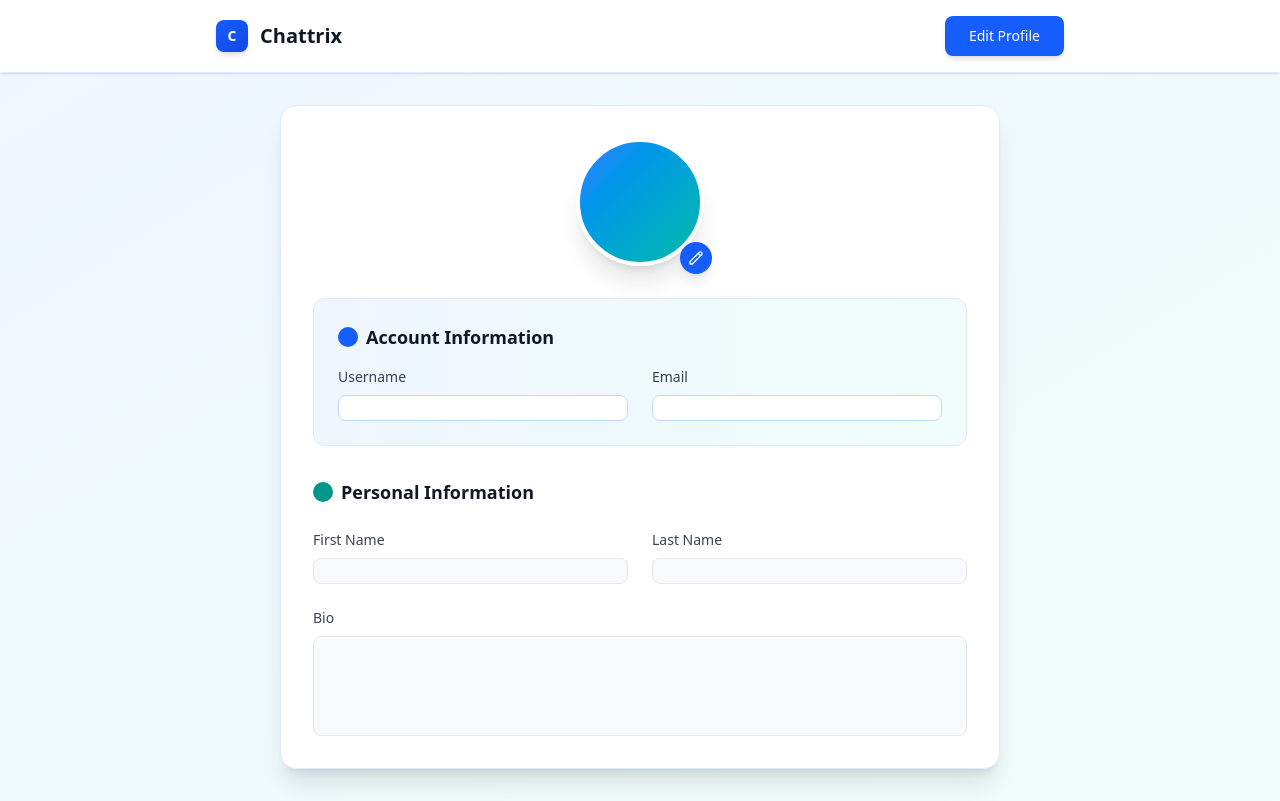
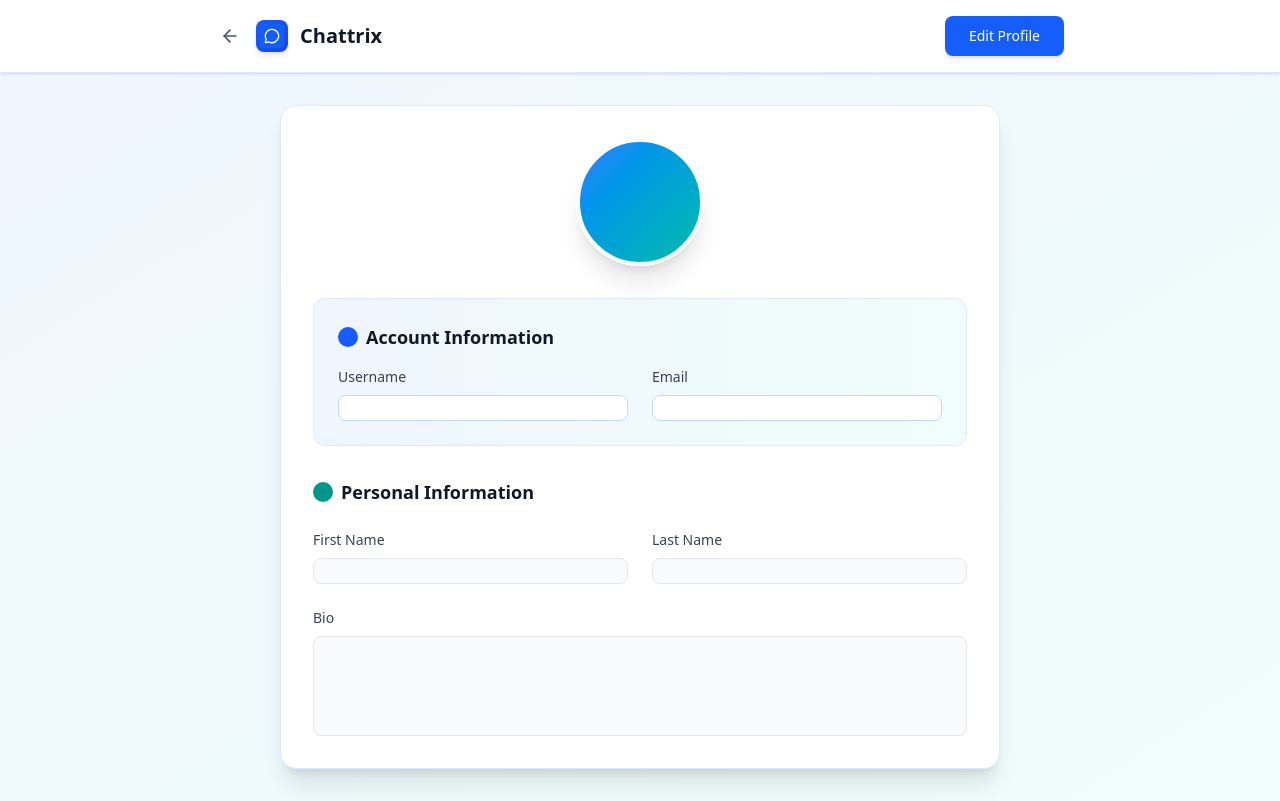
Before and after one commit to syed-ali3/Chattrix, a React (Vite) app in the folder client/: page /profile in a window 1280 px wide. Built offline with nearby package versions, Linux system fonts and the light colour scheme.

Commit message:
[Fix] navigation

```diff
--- a/client/src/components/ChatWindow.jsx
+++ b/client/src/components/ChatWindow.jsx
@@ -112,7 +112,7 @@ const ChatWindow = ({ chat, messages, onSendMessage, currentUser, setMessages })
   return (
     <div className="flex-1 flex flex-col">
       {/* Header */}
-      <div className="bg-white border-b border-gray-200 p-4" onClick={() => { handleClickHeader(otherUser.username) }}>
+      <div className="bg-white border-b cursor-pointer border-gray-200 p-4" onClick={() => { handleClickHeader(otherUser.username) }}>
         <div className="flex items-center space-x-3">
           <div className="w-10 h-10 bg-gradient-to-br from-blue-600 to-teal-600 rounded-full flex items-center justify-center">
             {otherUser.profile_picture ? (
--- a/client/src/pages/ProfilePage.jsx
+++ b/client/src/pages/ProfilePage.jsx
@@ -2,11 +2,14 @@ import { use, useState } from "react";
 import { useAuth } from '../contexts/AuthContext'
 import { useEffect } from "react";
 import toast from "react-hot-toast";
+import { MessageCircle, ArrowLeft } from "lucide-react";
+import { useNavigate } from "react-router-dom";
 
 const Profile = () => {
     const [isEditing, setIsEditing] = useState(false);
     const [formData, setFormData] = useState({ username: '', first_name: '', last_name: '', email: '', bio: '', profile_picture: '' });
     const { user } = useAuth();
+    const navigate = useNavigate();
     console.log("User data from context:", user);
     useEffect(() => {
         if (user) {
@@ -67,8 +70,15 @@ const Profile = () => {
             <div className="bg-white shadow-sm border-b border-blue-100">
                 <div className="max-w-4xl mx-auto px-6 py-4 flex justify-between items-center">
                     <div className="flex items-center space-x-3">
+                        <button onClick={() => navigate(-1)} className="p-1 text-gray-600 hover:text-gray-800 transition-colors">
+                            <ArrowLeft className="w-5 h-5" />
+                        </button>
                         <div className="w-8 h-8 bg-gradient-to-br from-blue-600 to-blue-700 rounded-lg flex items-center justify-center shadow-md">
-                            <span className="text-white font-bold text-sm">C</span>
+                            <span className="text-white font-bold text-sm">
+                                <div className="w-6 h-6 bg-blue-600 rounded flex items-center justify-center">
+                                    <MessageCircle className="w-4 h-4 text-white" />
+                                </div>
+                            </span>
                         </div>
                         <h1 className="text-xl font-semibold text-gray-900">Chattrix</h1>
                     </div>
@@ -122,7 +132,8 @@ const Profile = () => {
                             </div>
 
                             {/* Hover indicator */}
-                            <div className="absolute -bottom-2 -right-2 w-8 h-8 bg-blue-600 rounded-full flex items-center justify-center shadow-lg transition-all duration-300 group-hover:bg-blue-700 group-hover:scale-110">
+                            {isEditing && (
+                                <div className="absolute -bottom-2 -right-2 w-8 h-8 bg-blue-600 rounded-full flex items-center justify-center shadow-lg transition-all duration-300 group-hover:bg-blue-700 group-hover:scale-110">
 
                                 <label htmlFor="profilePicInput">
                                     <svg className="cursor-pointer  w-4 h-4 text-white" fill="none" stroke="currentColor" viewBox="0 0 24 24">
@@ -149,7 +160,7 @@ const Profile = () => {
                                         }}
                                     />
                                 </label>
-                            </div>
+                            </div>)}
                         </div>
                     </div>
 
--- a/client/src/pages/ViewProfile.jsx
+++ b/client/src/pages/ViewProfile.jsx
@@ -1,12 +1,12 @@
 import React from 'react';
-import { MessageCircle, ArrowLeft, View } from 'lucide-react';
+import { MessageCircle, ArrowLeft } from 'lucide-react';
 import { useState,useEffect } from 'react';
 import { useNavigate } from 'react-router-dom';
 import { useLocation } from 'react-router-dom';
 import axios from 'axios';
 
 function ViewProfile() {
-
+  const navigate = useNavigate();
   const location = useLocation();
   const { username } = location.state || {};
 
@@ -38,7 +38,7 @@ function ViewProfile() {
       <header className="bg-white shadow-sm border-b border-gray-200">
         <div className="max-w-4xl mx-auto px-4 py-4 flex items-center justify-between">
           <div className="flex items-center space-x-2">
-            <button className="p-1 text-gray-600 hover:text-gray-800 transition-colors">
+            <button onClick={() => navigate("/chat")} className="p-1 text-gray-600 hover:text-gray-800 transition-colors">
               <ArrowLeft className="w-5 h-5" />
             </button>
             <div className="w-6 h-6 bg-blue-600 rounded flex items-center justify-center">
```
